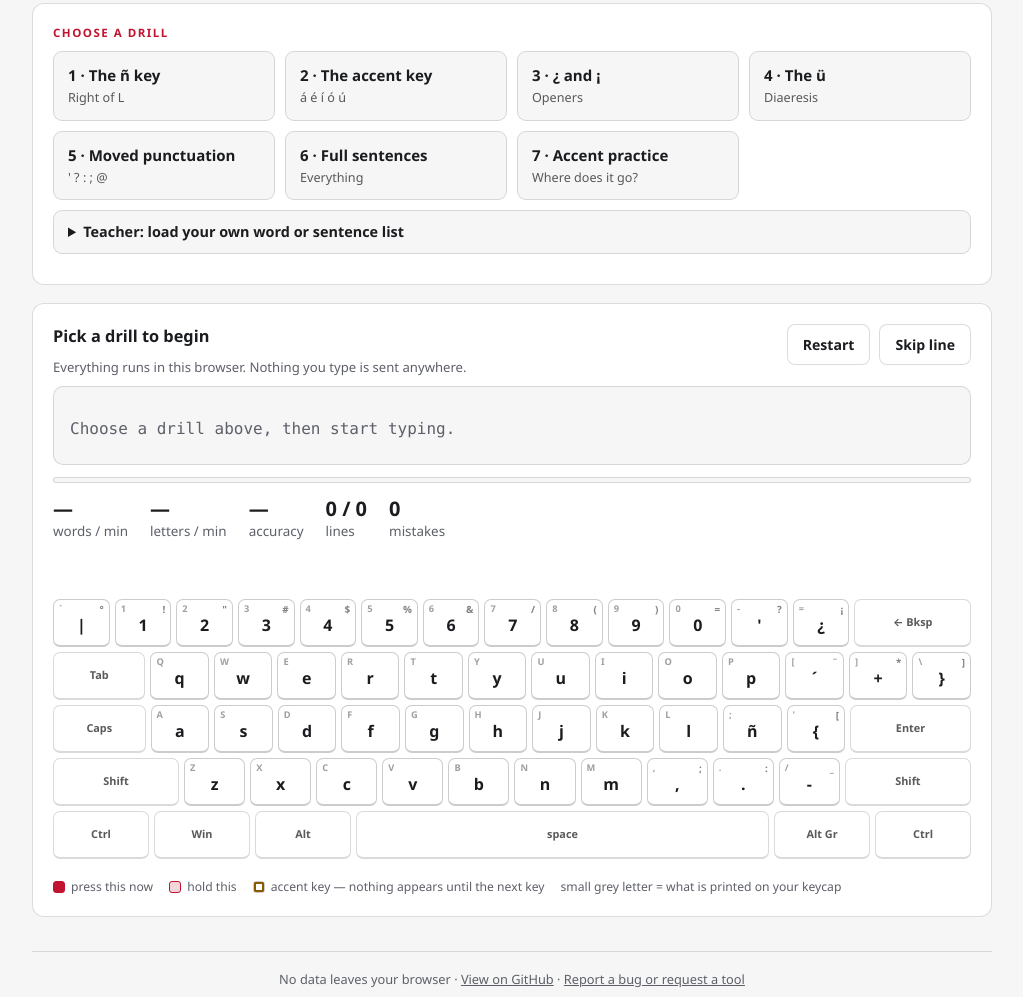
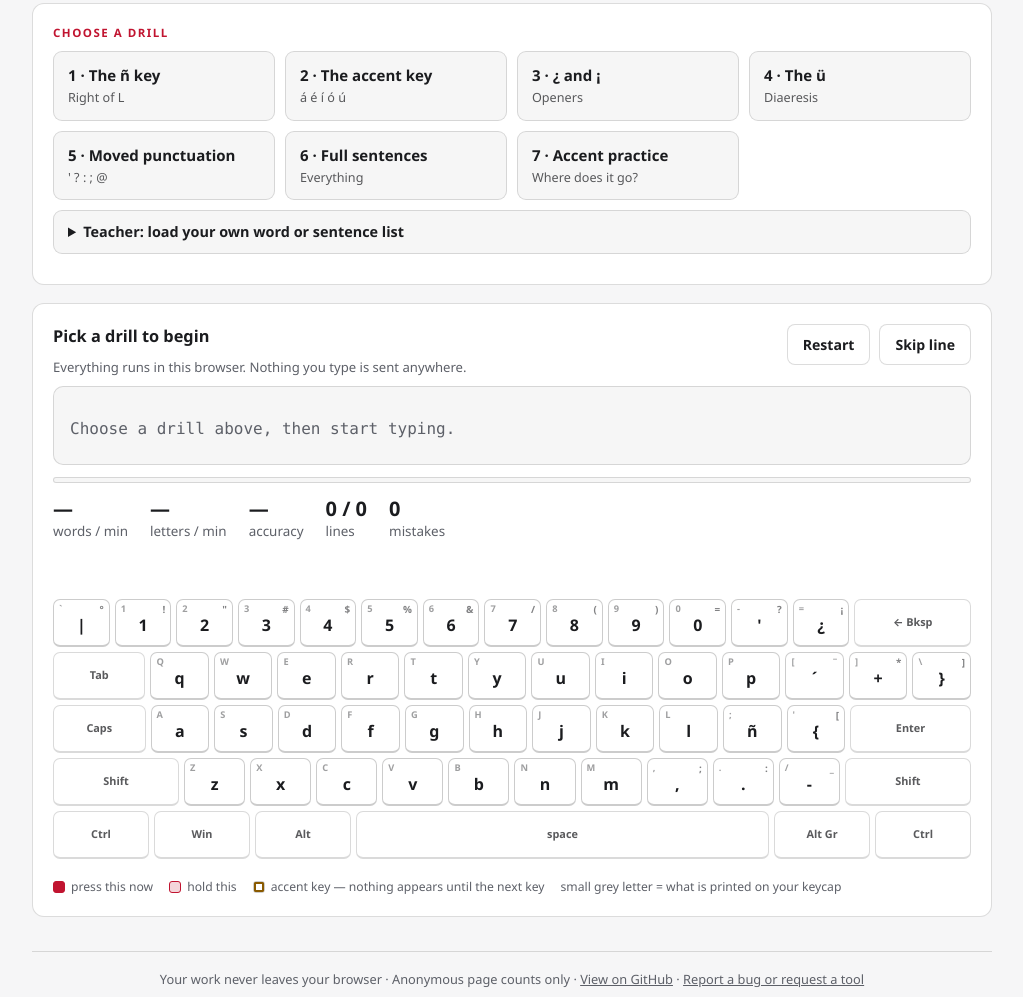
Before and after one commit to RJEdTech/Raider-Teclado, a plain HTML site: page index.html in a window 1280 px wide. Shown: the part 446-1443 px from the top of the page, without its empty margins (128-1151 px from the left). Drawn offline with Linux system fonts and the light colour scheme.

Commit message:
Make privacy wording accurate now that page views are counted
The page now reports an anonymous page view, so absolute claims like
"nothing is transmitted anywhere" and "no tracking" are no longer literally
true. Promises about user data (rosters, reports) are unchanged and remain
accurate - nothing a user types leaves the browser.

Co-Authored-By: Claude Opus 5 <noreply@anthropic.com>
Claude-Session: https://claude.ai/code/session_01W7VHnHRaY6dHzspBnJzw7L

```diff
--- a/index.html
+++ b/index.html
@@ -478,7 +478,7 @@ footer a{color:inherit}
   </div>
 
   <footer class="noprint">
-    No data leaves your browser &middot;
+    Your work never leaves your browser &middot; Anonymous page counts only &middot;
     <a href="https://github.com/RJEdTech/Raider-Teclado">View on GitHub</a> &middot;
     <a href="https://forms.microsoft.com/r/sKU9sHY45r">Report a bug or request a tool</a>
   </footer>
```
